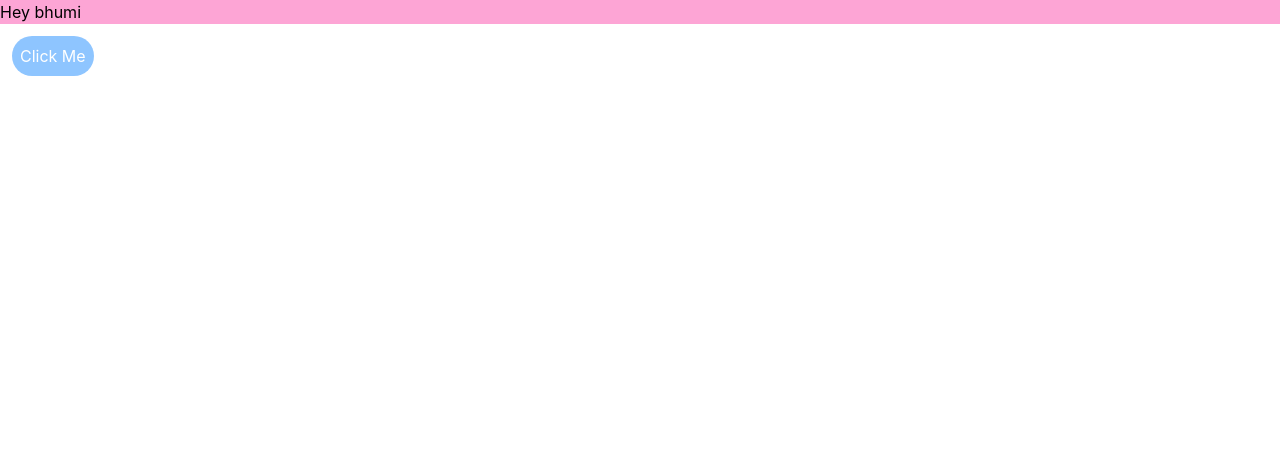
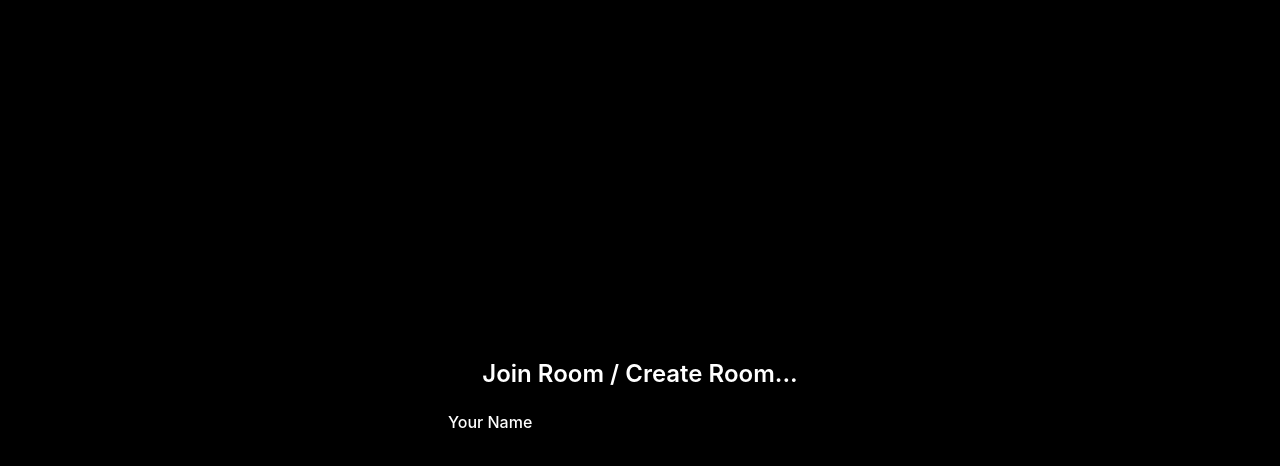
Before and after one commit to programmerdevOp/chat-application-frontend, a React (Vite) app: page / in a window 1280 px wide. Shown: the top 466 px of the page. Built offline with nearby package versions, Linux system fonts and the light colour scheme.

Commit message:
starting styling pages

```diff
--- a/src/App.jsx
+++ b/src/App.jsx
@@ -1,13 +1,9 @@
 import { useState } from 'react'
 import './App.css'
 import toast from 'react-hot-toast'
+import JoinCreateChat from './components/JoinCreateChat'
 
 function App() {
-  // const [dark, setDark] = useState(false);
-
-  // useEffect(() => {
-  //   document.documentElement.classList.toggle("dark", dark);
-  // }, [dark]);
 
   return (
     // <div className="h-screen flex items-center justify-center bg-white dark:bg-black text-black dark:text-white">
@@ -15,16 +11,9 @@ function App() {
     //     Toggle Dark Mode
     //   </button>
     // </div>
-    <>
-      <h1 className='bg-pink-300'>Hey bhumi</h1>
-      <button onClick={()=>{
-        toast.success("This is toast message")
-      }}
-      className='bg-blue-300 p-2 m-3 rounded-full text-white'
-      >Click Me</button>
-    </>
-
-
+    <div className='bg-black'>
+      <JoinCreateChat/>
+    </div>
   )
 }
 
--- /dev/null
+++ b/src/components/JoinCreateChat.jsx
@@ -0,0 +1,17 @@
+const JoinCreateChat = () => {
+    return (
+        <div className="min-h-screen flex items-center justify-center">
+            <div className="p-8 w-full flex flex-col gap-5 max-w-md rounded dark:bg-gray-800">
+                <h1 className="text-2xl font-semibold text-center text-white shadow">Join Room / Create Room...</h1>
+                 {/* form div */}
+                <div className="">
+                <label htmlFor="" className="block font-medium mb-2 text-white">Your Name</label>
+            </div>
+            </div>
+
+
+        </div>
+    )
+}
+
+export default JoinCreateChat;
```
